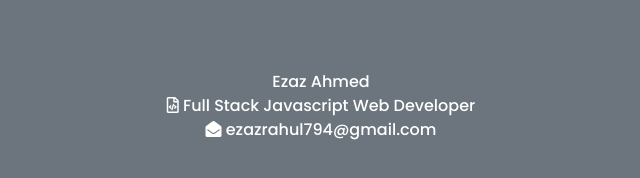
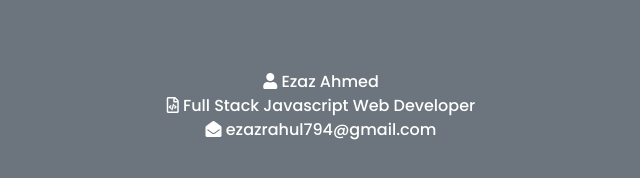
Before and after one commit to Ezazahmed16/Nike-World, a plain HTML site: page index.html in a window 1280 px wide. Shown: the part 2369-2547 px from the top of the page, 319-959 px from the left. Drawn offline with nearby package versions, Linux system fonts and the light colour scheme.

Commit message:
niki-world

```diff
--- a/index.html
+++ b/index.html
@@ -243,7 +243,7 @@
     <!-- footer -->
     <footer id="footer" class="mt-5 p-4 bg-secondary" >
       <div class="container my-5">
-        <p class="text-white text-center">Ezaz Ahmed <br>
+        <p class="text-white text-center"><i class="fas fa-user"></i> Ezaz Ahmed <br>
           <i class="far fa-file-code"></i> Full Stack Javascript Web Developer <br>
           <i class="fas fa-envelope-open"></i> ezazrahul794@gmail.com
         </p>
```
